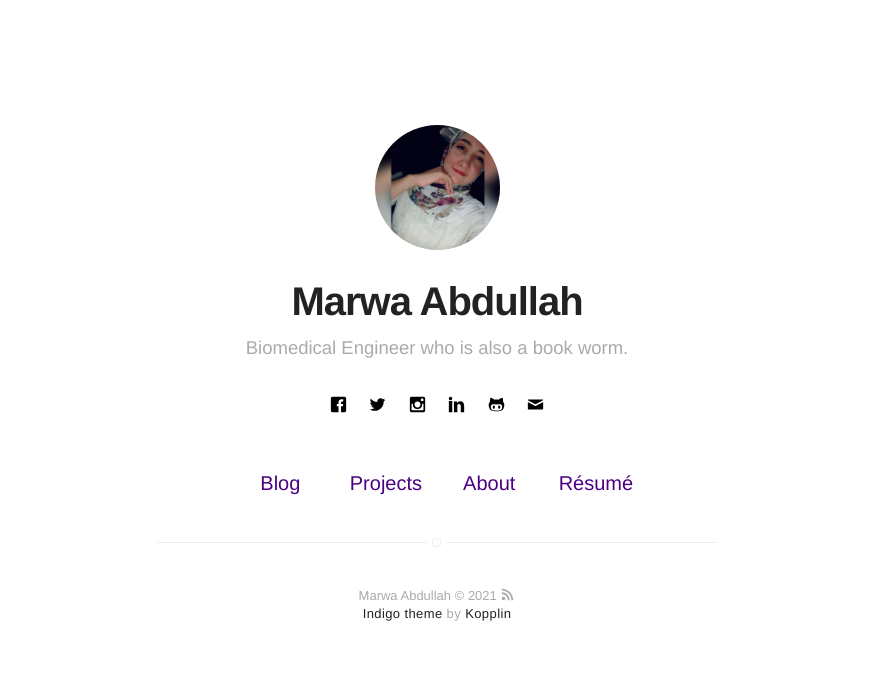
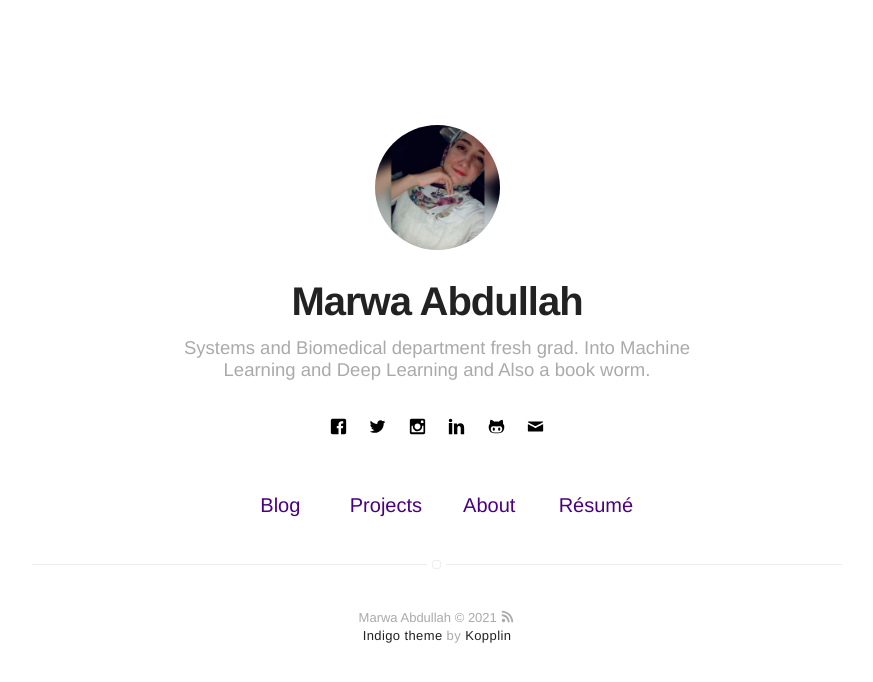
Before and after one commit to marwaomar/Marwa-Abdalla, a Jekyll site: the page built from index.html, in a window 1280 px wide. Shown: the top 682 px of the page, without its empty margins (203-1076 px from the left). Built offline with Jekyll 4.4.1, drawn with Linux system fonts in a browser that asks for light colours.

Commit message:
Update _config.yml

```diff
--- a/_config.yml
+++ b/_config.yml
@@ -1,6 +1,6 @@
 # main text of home
 name: Marwa Abdullah
-bio: Biomedical Engineer who is also a book worm.
+bio: Systems and Biomedical department fresh grad. Into Machine Learning and Deep Learning and Also a book worm.
 
 # twitter summary info
 description: A blog about technology and stuff related
@@ -14,7 +14,7 @@ picture: pic.jpg
 # and specify source (external or local).
 resume: true
 resume-external: true
-resume-url: https://drive.google.com/file/d/1EtLBzIYmZVSyTh-EYyVRLnulp-MWBBlP/view?usp=drivesdk
+resume-url: https://drive.google.com/drive/folders/1hwcEC38-1Apt5gY87ibv1BljoN4zllpc?fbclid=IwAR0fibUyuY3Dc77HqBfL0dkRekrnli3Vv9kPyPFbmLuo5DRt3QCq3XdnrNM
 
 url: https://marwaomar.github.io/Marwa-Abdalla/
 # your url: https://marwaomar.github.io/MarwaAbdullah/
@@ -51,7 +51,7 @@ github: marwaomar
 #medium: medium
 # vimeo: myvimeo
 # lanyrd: mylanyrd
-email: marwaomar98@outlook.com
+email: marwaomar9898@gmail.com
 
 authors:
     johndoe:
@@ -70,7 +70,7 @@ authors:
 # do you want a larger site? change the option below
 # options: [normal, large] | default: normal
 # normal = 560px / large = 810px
-width: normal
+width: large
 
 # if you don't need pagination, comment the *paginate* configs below
 # paginate: 5
```
